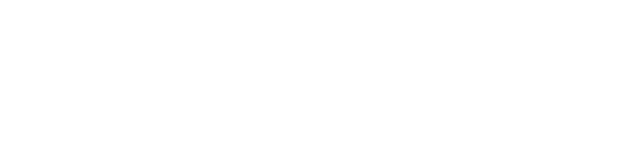
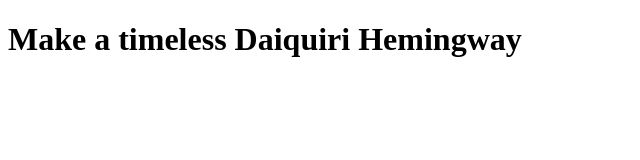
Before and after one commit to yonagami/cfsd-recipe-page, a plain HTML site: page index.html in a window 1280 px wide. Shown: the whole page, without its empty margins (0-640 px from the left). Drawn offline with Linux system fonts and the light colour scheme.

Commit message:
Named the recipe

```diff
--- a/index.html
+++ b/index.html
@@ -5,5 +5,6 @@
     <title>Your perfect Daiquiri Hemingway</title>
   </head>
   <body>
+		<h1>Make a timeless Daiquiri Hemingway</h1>
   </body>
 </html>
```
